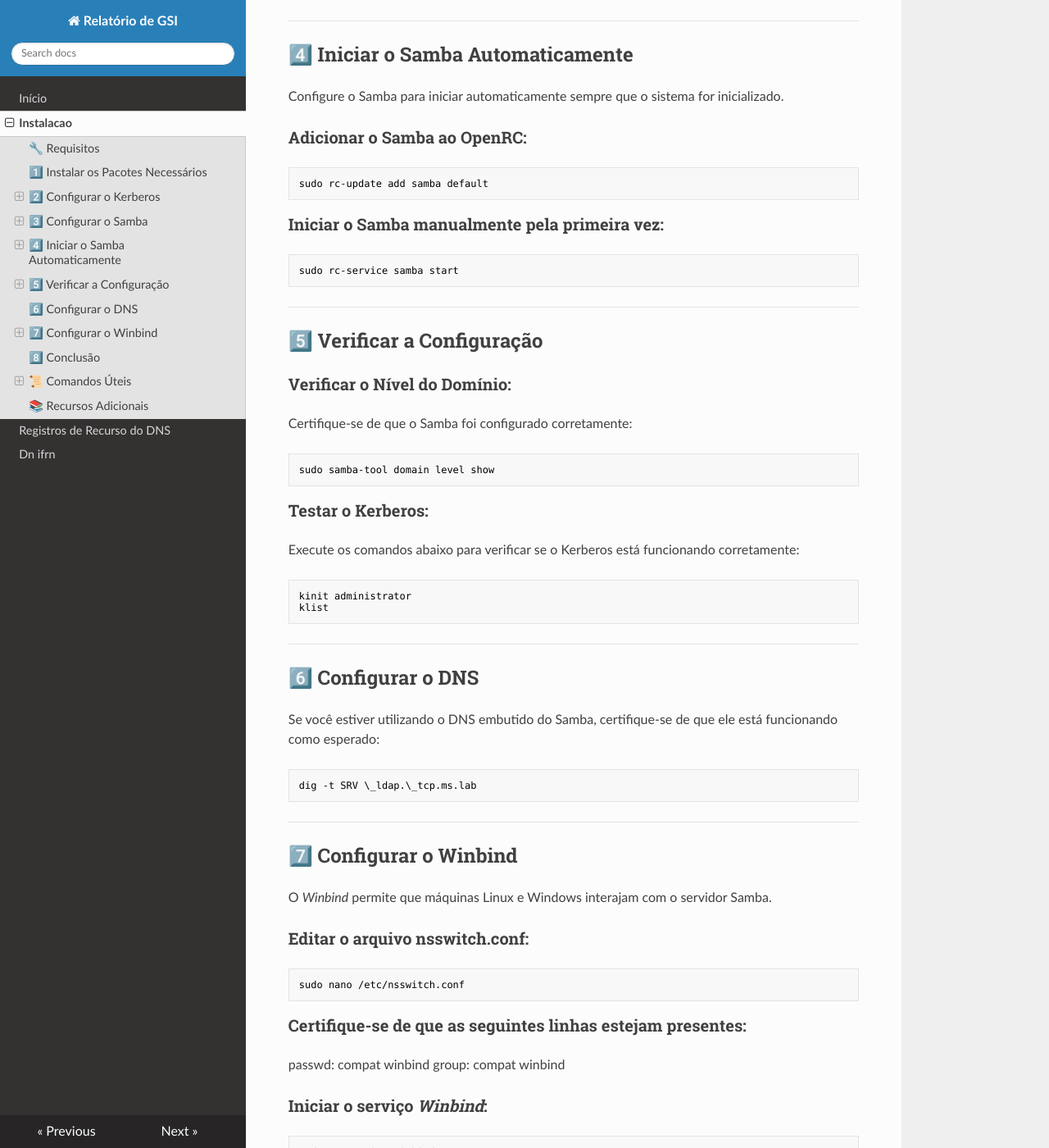
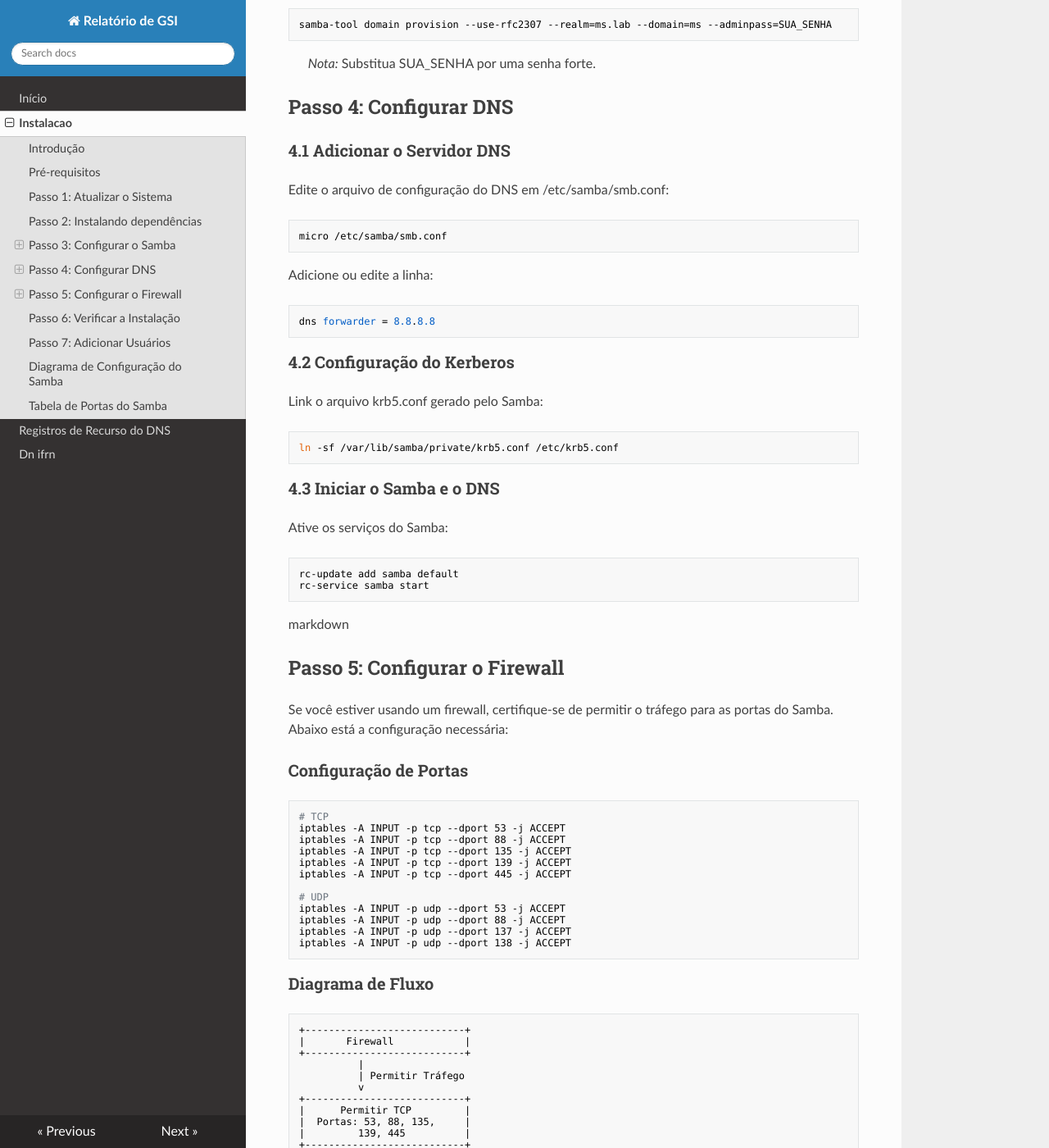
Before and after one commit to lucasjoao03/gsi-rel, an MkDocs documentation site: the page built from docs/samba/instalacao.md, in a window 1280 px wide and 1400 px high, scrolled down 1660 px. Shown: the whole window at 82% size. Built offline with MkDocs 1.6.1, drawn with Linux system fonts in a browser that asks for light colours; nearby versions of some CDN libraries; some of the changed text lies outside the part shown.

Commit message:
fix: fix samba installation docs

````diff
--- a/docs/samba/instalacao.md
+++ b/docs/samba/instalacao.md
@@ -1,195 +1,208 @@
 ---
 
-# Instalação do Samba como Controlador de Domínio Active Directory no Alpine Linux
+# Instalação do Samba como Controlador de Domínio do Active Directory no Alpine Linux
 
-Este guia fornece instruções passo a passo para instalar e configurar o _Samba_ como um _Controlador de Domínio Active Directory (AD)_ no _Alpine Linux_. O domínio que será configurado é ms.lab.
+## Introdução
+Guia de instalação e configuração do Samba como um controlador de domínio do Active Directory no Alpine Linux (domínio ms.lab)
 
-## 🔧 Requisitos
 
-- _Sistema Operacional:_ Alpine Linux
-- _Nome do Domínio:_ ms.lab
+## Pré-requisitos
+- Alpine Linux.
+- Acesso com permissão de usuário root.
+
+## Passo 1: Atualizar o Sistema
+Atualize os repositórios e pacotes do Alpine:
+
+```bash
+apk update
+apk upgrade
+```
+
+## Passo 2: Instalando dependências
+Instale os pacotes necessários para o Samba, incluindo o controlador de domínio e o Kerberos:
+
+```bash
+apk add samba samba-client samba-tools samba-dc krb5 openrc
+```
+
+## Passo 3: Configurar o Samba
+
+### 3.1 Modificar o Arquivo /etc/hosts
+Edite o arquivo /etc/hosts para incluir o hostname e o IP local:
+
+```bash
+micro /etc/hosts
+```
+
+Adicione as seguintes linhas:
+
+
+127.0.0.1 localhost.localdomain localhost
+10.1.1.10 ms.lab ms
+
+
+### 3.2 Criar o Arquivo de Configuração
+Crie um novo arquivo de configuração para o Samba:
+
+```bash
+micro /etc/samba/smb.conf
+```
+
+Adicione a seguinte configuração:
+
+```ini
+[global]
+   server role = domain controller
+   workgroup = ms
+   realm = ms.lab
+   netbios name = MS
+   passdb backend = samba4
+   idmap_ldb:use rfc2307 = yes
+
+[netlogon]
+   path = /var/lib/samba/sysvol/ms.lab/scripts
+   read only = No
+
+[sysvol]
+   path = /var/lib/samba/sysvol
+   read only = No
+```
+
+### 3.3 Criar o Banco de Dados do Samba
+Inicialize o banco de dados do Samba:
+
+```bash
+samba-tool domain provision --use-rfc2307 --realm=ms.lab --domain=ms --adminpass=SUA_SENHA
+```
+
+> *Nota:* Substitua SUA_SENHA por uma senha forte.
+
+## Passo 4: Configurar DNS
+
+### 4.1 Adicionar o Servidor DNS
+Edite o arquivo de configuração do DNS em /etc/samba/smb.conf:
+
+```bash
+micro /etc/samba/smb.conf
+```
+
+Adicione ou edite a linha:
+
+```ini
+dns forwarder = 8.8.8.8
+```
+
+### 4.2 Configuração do Kerberos
+Link o arquivo krb5.conf gerado pelo Samba:
+
+```bash
+ln -sf /var/lib/samba/private/krb5.conf /etc/krb5.conf
+```
+
+### 4.3 Iniciar o Samba e o DNS
+Ative os serviços do Samba:
+
+```bash
+rc-update add samba default
+rc-service samba start
+```
+
+markdown
+## Passo 5: Configurar o Firewall
+
+Se você estiver usando um firewall, certifique-se de permitir o tráfego para as portas do Samba. Abaixo está a configuração necessária:
+
+### Configuração de Portas
+
+```bash
+# TCP
+iptables -A INPUT -p tcp --dport 53 -j ACCEPT
+iptables -A INPUT -p tcp --dport 88 -j ACCEPT
+iptables -A INPUT -p tcp --dport 135 -j ACCEPT
+iptables -A INPUT -p tcp --dport 139 -j ACCEPT
+iptables -A INPUT -p tcp --dport 445 -j ACCEPT
+
+# UDP
+iptables -A INPUT -p udp --dport 53 -j ACCEPT
+iptables -A INPUT -p udp --dport 88 -j ACCEPT
+iptables -A INPUT -p udp --dport 137 -j ACCEPT
+iptables -A INPUT -p udp --dport 138 -j ACCEPT
+```
+
+### Diagrama de Fluxo
+
+```plaintext
++---------------------------+
+|       Firewall            |
++---------------------------+
+          |
+          | Permitir Tráfego
+          v
++---------------------------+
+|      Permitir TCP         |
+|  Portas: 53, 88, 135,     |
+|         139, 445          |
++---------------------------+
+          |
+          | Permitir Tráfego
+          v
++---------------------------+
+|      Permitir UDP         |
+|  Portas: 53, 88, 137,     |
+|         138               |
++---------------------------+
+```
+
+## Passo 6: Verificar a Instalação
+Verifique se o Samba está funcionando corretamente:
+
+```bash
+samba-tool domain level show
+```
+
+## Passo 7: Adicionar Usuários
+Para adicionar usuários ao domínio, use o seguinte comando:
+
+```bash
+samba-tool user create SEU_USUARIO SUA_SENHA
+```
+
+> *Nota:* Substitua SEU_USUARIO e SUA_SENHA pelos valores desejados.
 
 ---
 
-## 1️⃣ Instalar os Pacotes Necessários
+## Diagrama de Configuração do Samba
 
-Antes de começar, certifique-se de que seu sistema está atualizado e pronto para a instalação dos pacotes necessários:
-
-```bash
-sudo apk update
-sudo apk add samba samba-dc samba-winbind samba-winbind-clients krb5-server krb5-libs krb5-dc tdb-tools openrc
+```
+  +-------------------+
+  |   Alpine Linux    |
+  +-------------------+
+           |
+           |
+  +-------------------+
+  |   Samba AD DC     |
+  +-------------------+
+           |
+           |
+  +-------------------+
+  |  Active Directory |
+  +-------------------+
 ```
 
 ---
 
-## 2️⃣ Configurar o Kerberos
+## Tabela de Portas do Samba
 
-O Kerberos é crucial para a autenticação no Active Directory. Vamos configurá-lo:
-
-### Editar o arquivo de configuração do Kerberos:
-
-```bash
-sudo nano /etc/krb5.conf
-```
-
-### Substituir o conteúdo por:
-
-```ini
-[libdefaults]
-default_realm = MS.LAB
-dns_lookup_realm = false
-dns_lookup_kdc = true
-
-[realms]
-MS.LAB = {
-kdc = ad.ms.lab
-admin_server = ad.ms.lab
-}
-
-[domain_realm]
-.ms.lab = MS.LAB
-ms.lab = MS.LAB
-```
-
-> _Nota:_ Certifique-se de que os nomes de domínio e servidores estão corretamente configurados.
+| Protocolo | Porta | Descrição                |
+| --------- | ----- | ------------------------ |
+| TCP       | 53    | DNS                      |
+| TCP       | 88    | Kerberos                 |
+| TCP       | 135   | RPC                      |
+| TCP       | 139   | NetBIOS Session Service  |
+| TCP       | 445   | SMB over TCP             |
+| UDP       | 53    | DNS                      |
+| UDP       | 88    | Kerberos                 |
+| UDP       | 137   | NetBIOS Name Service     |
+| UDP       | 138   | NetBIOS Datagram Service |
 
 ---
-
-## 3️⃣ Configurar o Samba
-
-Agora vamos remover a configuração padrão do Samba e configurar o controlador de domínio.
-
-### Remover qualquer configuração antiga:
-
-```bash
-sudo rm /etc/samba/smb.conf
-```
-
-### Provisionar o Controlador de Domínio:
-
-Execute o seguinte comando para provisionar o Samba como _Controlador de Domínio Active Directory_:
-
-```bash
-sudo samba-tool domain provision --use-rfc2307 --realm=MS.LAB --domain=MS --adminpass=SenhaSegura! --server-role=dc
-```
-
-> _Dica:_ Substitua SenhaSegura! por uma senha forte de sua escolha.
-
----
-
-## 4️⃣ Iniciar o Samba Automaticamente
-
-Configure o Samba para iniciar automaticamente sempre que o sistema for inicializado.
-
-### Adicionar o Samba ao OpenRC:
-
-```bash
-sudo rc-update add samba default
-```
-
-### Iniciar o Samba manualmente pela primeira vez:
-
-```bash
-sudo rc-service samba start
-```
-
----
-
-## 5️⃣ Verificar a Configuração
-
-### Verificar o Nível do Domínio:
-
-Certifique-se de que o Samba foi configurado corretamente:
-
-```bash
-sudo samba-tool domain level show
-```
-
-### Testar o Kerberos:
-
-Execute os comandos abaixo para verificar se o Kerberos está funcionando corretamente:
-
-```bash
-kinit administrator
-klist
-```
-
----
-
-## 6️⃣ Configurar o DNS
-
-Se você estiver utilizando o DNS embutido do Samba, certifique-se de que ele está funcionando como esperado:
-
-```bash
-dig -t SRV \_ldap.\_tcp.ms.lab
-```
-
----
-
-## 7️⃣ Configurar o Winbind
-
-O _Winbind_ permite que máquinas Linux e Windows interajam com o servidor Samba.
-
-### Editar o arquivo nsswitch.conf:
-
-```bash
-sudo nano /etc/nsswitch.conf
-```
-
-### Certifique-se de que as seguintes linhas estejam presentes:
-
-passwd: compat winbind
-group: compat winbind
-
-### Iniciar o serviço _Winbind_:
-
-```bash
-sudo rc-service winbind start
-sudo rc-update add winbind default
-```
-
----
-
-## 8️⃣ Conclusão
-
-Parabéns! O Samba foi configurado como um Controlador de Domínio Active Directory no domínio ms.lab.
-
-Agora você pode:
-
-- Conectar máquinas Windows ao domínio
-- Gerenciar centralmente os usuários e recursos de rede
-
-> _Dica:_ Para personalizações adicionais, você pode editar o arquivo de configuração localizado em /etc/samba/smb.conf.
-
----
-
-## 📜 Comandos Úteis
-
-Aqui estão alguns comandos que podem ser úteis para manutenção e monitoramento do Samba e do Kerberos:
-
-### Verificar o status do Samba:
-
-```bash
-sudo samba-tool domain level show
-```
-
-### Verificar o status do Kerberos:
-
-```bash
-kinit administrator
-klist
-```
-
-### Ver logs e mensagens de erro do Samba:
-
-```bash
-tail -f /var/log/samba/log.samba
-```
-
----
-
-## 📚 Recursos Adicionais
-
-- Consulte a [Documentação Oficial do Samba](https://wiki.samba.org/index.php/Main_Page) para obter mais informações e recursos.
-
----
````
